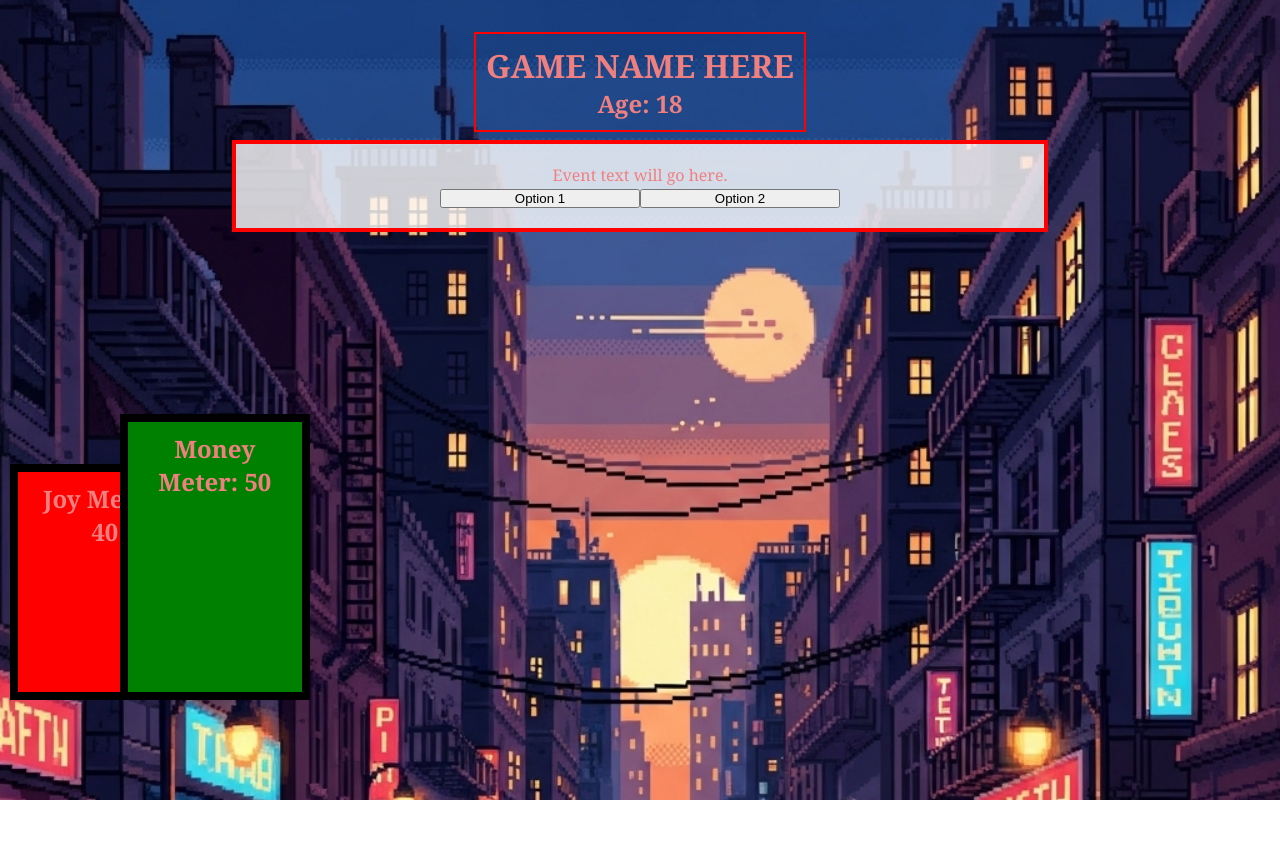
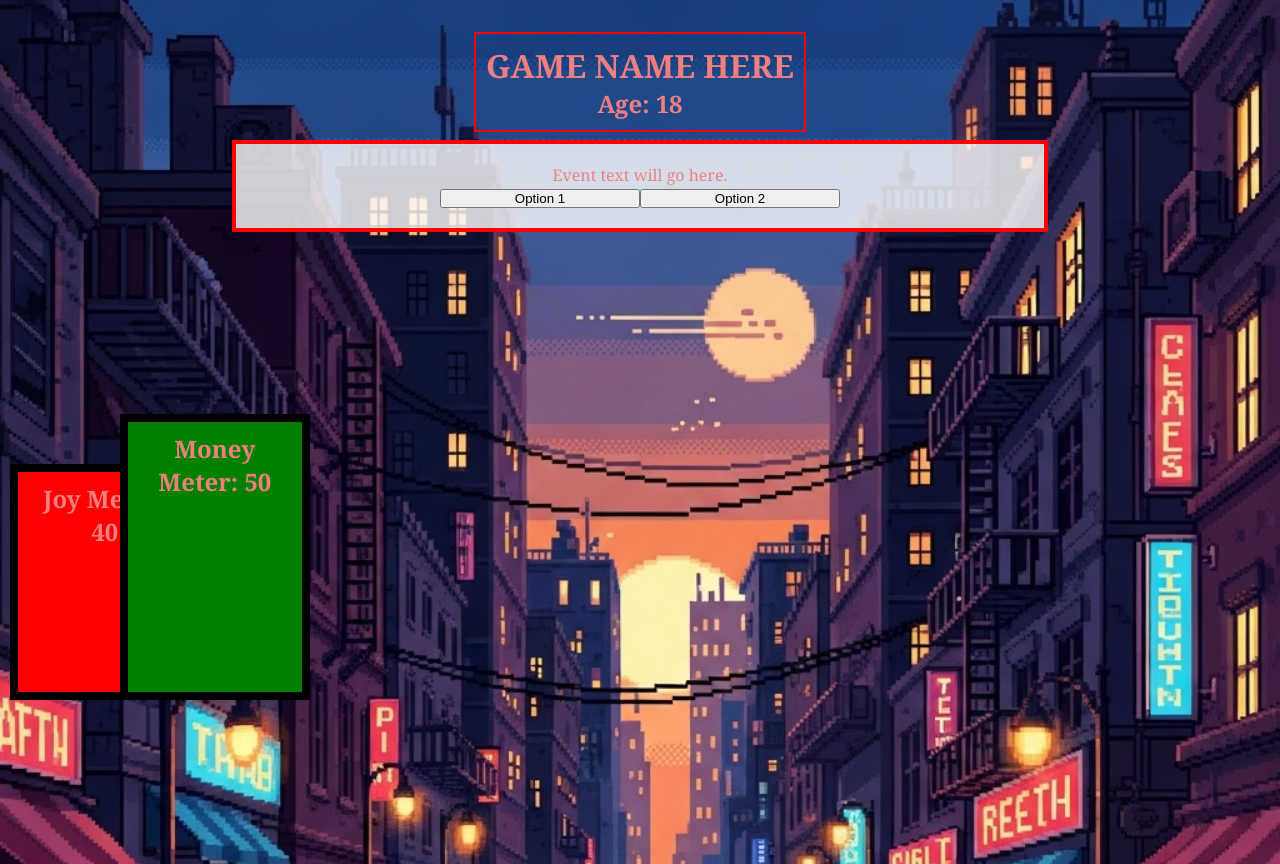
Before and after one commit to nothingbutash/HackCamp---LifeAndTaxes, a React (Vite) app: page / in a window 1280 px wide. Before the commit the page ends 800 px from the top, so only its background shows below. Built offline with nearby package versions, Linux system fonts and the light colour scheme.

Commit message:
fixed scaling in background

```diff
--- a/src/App.css
+++ b/src/App.css
@@ -1,3 +1,9 @@
+html, body, #root {
+  height: 100%;
+  margin: 0;
+  padding: 0;
+}
+
 #root {
   margin: 0 auto;
   padding: 2rem;
@@ -8,8 +14,10 @@
 
 body{
   background-image: url("./assets/background.png");
-  background-size: cover;
+  background-size: cover;     /* ensures full-screen scaling */
+  background-position: center;
   background-repeat: no-repeat;
+  background-attachment: fixed;  /* optional: makes it not scroll */
 }
 
 .app {
```
